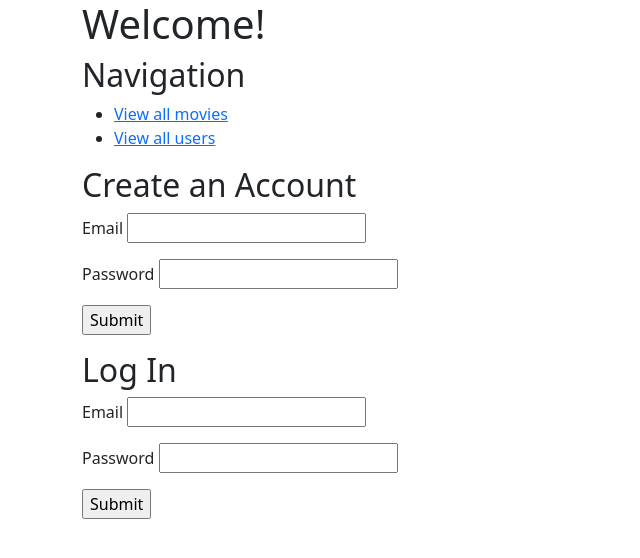
After one commit to Renthir/spcs-wk5-project, a Flask app: template templates/home.html in a window 1280 px wide. The commit adds this page. Shown: the top 558 px of the page, without its empty margins (0-640 px from the left). Run offline with Flask 3, Linux system fonts and the light colour scheme; the template is opened without the code that fills it, so the values that code supplies are empty.

Commit message:
completed

```diff
--- a/server.py
+++ b/server.py
@@ -1,13 +1,89 @@
 """Server for movie ratings app."""
 
-from flask import Flask
+from flask import Flask, render_template, redirect, request, flash, url_for, session
+from model import connect_to_db, db
+import crud
+from jinja2 import StrictUndefined
 
 app = Flask(__name__)
+app.secret_key = 'dev'
+app.jinja_env.undefined = StrictUndefined
 
+#route functions
 
-# Replace this with routes and view functions!
+@app.route('/')
+def homepage():
+    return render_template('home.html')
+
+@app.route('/users', methods=["GET"])
+def users():
+    users = crud.get_users()
+    return render_template('users.html', users=users)
+
+@app.route('/users', methods=["POST"])
+def new_user():
+    email = request.form.get("email")
+    password = request.form.get("password")
+    user = crud.get_user_by_email(email)
+    if user:
+        flash("Email already taken")
+    else:
+        user = crud.create_user(email=email, password=password)
+        db.session.add(user)
+        db.session.commit()
+        flash("Account created! Please log in.")
+    return redirect("/")
+
+@app.route('/users/<user_id>')
+def user_details(user_id):
+    user = crud.get_user_by_id(user_id)
+    return render_template('user_details.html', user=user)
+
+@app.route('/movies')
+def movies():
+    movies = crud.get_movies()
+    return render_template('movies.html', movies=movies)
+
+@app.route('/movies/<movie_id>')
+def movie_details(movie_id):
+    movie = crud.get_movie_by_id(movie_id)
+    ratings = crud.get_ratings_by_movie(movie_id)
+    scores = [rating.score for rating in ratings]
+    avg_score  = sum(scores) / len(scores)
+    return render_template('movie_details.html', movie=movie, ratings=ratings, avg_score=avg_score)
+
+@app.route('/login', methods=["POST"])
+def login():
+    email = request.form.get("email")
+    password = request.form.get("password")
+    user = crud.get_user_by_email(email)
+    if user.password == password:
+        session['user_id'] = user.user_id
+        flash('Logged In!')
+    else:
+        flash("Invalid login information")
+    return redirect('/')
+
+@app.route('/rate/<movie_id>')
+def rate_movie(movie_id):
+    movie = crud.get_movie_by_id(movie_id)
+    return render_template('rate_movie.html', movie=movie)
+
+@app.route('/rate/<movie_id>', methods=["POST"])
+def rate_form(movie_id):
+    score = request.form.get("rating")
+    movie = crud.get_movie_by_id(movie_id)
+    if session.get("user_id") != None:
+        user = crud.get_user_by_id(session["user_id"])
+        rating = crud.create_rating(score, movie, user)
+        db.session.add(rating)
+        db.session.commit()
+        return redirect(f'/movies/{movie_id}')
+    else:
+        flash("Please Log in")
+        return redirect('/')
 
 
 if __name__ == "__main__":
-
+    connect_to_db(app)
     app.run(host="0.0.0.0", debug=True)
--- a/templates/base.html
+++ b/templates/base.html
@@ -3,6 +3,7 @@
   <head>
     <meta charset="utf-8">
     <meta name="viewport" content="width=device-width">
+    <link rel="stylesheet" href="https://cdn.jsdelivr.net/npm/bootstrap@5.2.3/dist/css/bootstrap.min.css" integrity="sha384-rbsA2VBKQhggwzxH7pPCaAqO46MgnOM80zW1RWuH61DGLwZJEdK2Kadq2F9CUG65" crossorigin="anonymous">
     <title>
       {% block title %}{% endblock %}
     </title>
@@ -10,8 +11,18 @@
     {% block head %}{% endblock %}
   </head>
   <body>
+    <div class="container">
+      {% for msg in get_flashed_messages() %}
+        <div class="alert alert-warning" role="alert">
+          <p class="flash-msg">
+            {{ msg }}
+          </p>
+        </div>
+      {% endfor %}
+
     {% block body %}{% endblock %}
 
     {% block after_body %}{% endblock %}
+    </div>
   </body>
 </html>
--- /dev/null
+++ b/templates/home.html
@@ -0,0 +1,45 @@
+{% extends 'base.html' %}
+{% block title %}Movie Ratings Home{% endblock %}
+
+{% block body %}
+
+    <h1>Welcome!</h1>
+
+    <h2>Navigation</h2>
+    <ul>
+        <li><a href="/movies">View all movies</a></li>
+        <li><a href="/users">View all users</a></li>
+    </ul>
+
+
+    <h2>Create an Account</h2>
+    <form action="/users" method="POST">
+      <p>
+        Email <input type="text" name="email">
+      </p>
+
+      <p>
+        Password <input type="password" name="password">
+      </p>
+
+      <p>
+        <input type="submit">
+      </p>
+    </form>
+
+
+    <h2>Log In</h2>
+    <form action="/login" method="POST">
+      <p>
+        Email <input type="text" name="email">
+      </p>
+
+      <p>
+        Password <input type="password" name="password">
+      </p>
+
+      <p>
+        <input type="submit">
+      </p>
+    </form>
+  {% endblock %}
```
Also changed, not shown: crud.py (+23 -0 lines), templates/movie_details.html (added, +28 -0 lines), templates/movies.html (added, +16 -0 lines), templates/rate_movie.html (added, +17 -0 lines), templates/user_details.html (added, +8 -0 lines), templates/users.html (added, +17 -0 lines).
